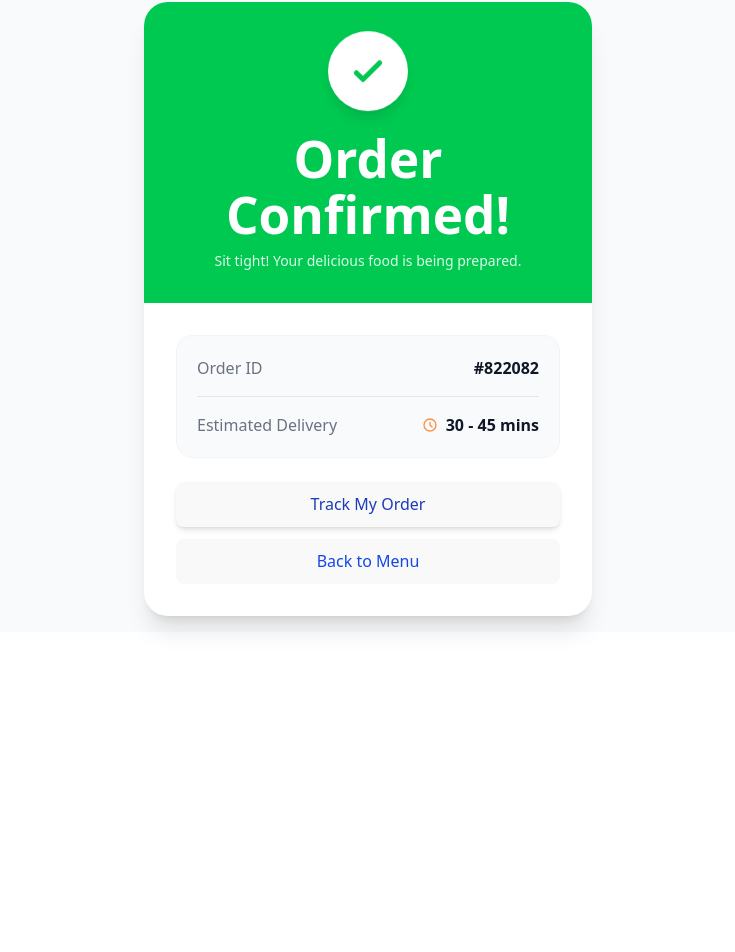
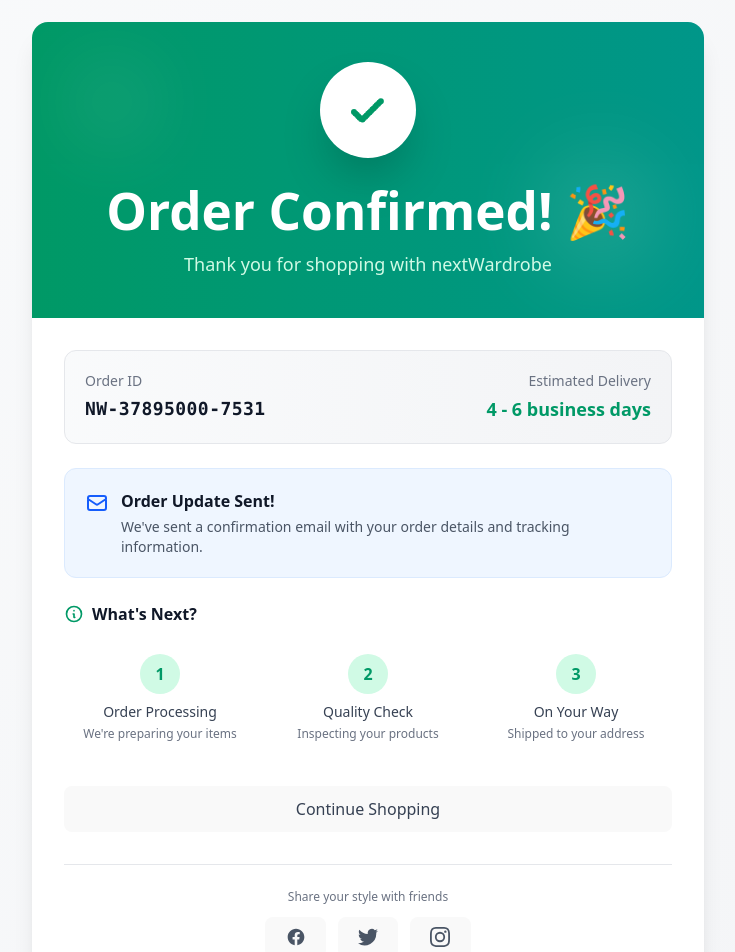
Before and after one commit to arnabadhikaryy/warecreft_frontend, a React (Vite) app: page /ordersuccess in a window 1280 px wide. Shown: the part 91-1043 px from the top of the page, without its empty margins (272-1007 px from the left). Before the commit the page ends 800 px from the top, so only its background shows below. Built offline with nearby package versions, Linux system fonts and the light colour scheme.

Commit message:
fix text colour

```diff
--- a/src/component/OrderSuccess.jsx
+++ b/src/component/OrderSuccess.jsx
@@ -1,73 +1,241 @@
-
-
-import React from 'react';
+import React, { useEffect, useState } from 'react';
 import { useNavigate } from 'react-router-dom';
-
+import { motion } from 'framer-motion';
+import Footer from './futer';
+import Navbar from './navbar';
 
 const OrderSuccess = () => {
   const navigate = useNavigate();
-  // In a real app, you would fetch these from your state management or API
-  const orderId = "#" + Math.floor(100000 + Math.random() * 900000);
-  const estimatedTime = "30 - 45 mins";
+  const [orderId, setOrderId] = useState("");
+  const [estimatedDays, setEstimatedDays] = useState("3 - 5");
+
+  useEffect(() => {
+    // Generate a more realistic order ID for clothing brand
+    const prefix = "NW";
+    const timestamp = Date.now().toString().slice(-8);
+    const random = Math.floor(1000 + Math.random() * 9000);
+    setOrderId(`${prefix}-${timestamp}-${random}`);
+
+    // Randomize estimated delivery days based on location simulation
+    const days = ["3 - 5", "4 - 6", "2 - 4", "5 - 7"];
+    const randomDays = days[Math.floor(Math.random() * days.length)];
+    setEstimatedDays(randomDays);
+  }, []);
 
   return (
-    <div className=" h-full w-screen bg-gray-50 flex items-center justify-center p-4 font-sans">
-      <div className="bg-white max-w-md w-full rounded-3xl shadow-xl overflow-hidden transform transition-all">
+    <div className="h-full w-screen bg-gradient-to-br from-gray-50 to-gray-100 flex flex-col">
+      <Navbar />
 
-        {/* Header Section with Confetti/Success Vibe */}
-        <div className="bg-green-500 p-8 text-center">
-          <div className="mx-auto w-20 h-20 bg-white rounded-full flex items-center justify-center mb-4 shadow-lg animate-bounce">
-            <svg
-              className="w-10 h-10 text-green-500"
+      <div className="flex-grow flex items-center justify-center px-4 py-12 sm:px-6 lg:px-8">
+        <motion.div
+          initial={{ opacity: 0, y: 20 }}
+          animate={{ opacity: 1, y: 0 }}
+          transition={{ duration: 0.5 }}
+          className="max-w-2xl w-full"
+        >
+          {/* Main Success Card */}
+          <div className="bg-white rounded-2xl shadow-xl overflow-hidden">
+
+            {/* Hero Section with Celebration Animation */}
+            <div className="relative bg-gradient-to-r from-emerald-600 to-teal-600 p-8 sm:p-10 text-center overflow-hidden">
+              {/* Decorative Elements */}
+              <div className="absolute top-0 left-0 w-full h-full opacity-10">
+                <div className="absolute top-10 left-10 w-20 h-20 bg-white rounded-full filter blur-2xl"></div>
+                <div className="absolute bottom-10 right-10 w-32 h-32 bg-white rounded-full filter blur-2xl"></div>
+              </div>
+
+              {/* Animated Checkmark */}
+              <motion.div
+                initial={{ scale: 0 }}
+                animate={{ scale: 1 }}
+                transition={{
+                  type: "spring",
+                  stiffness: 200,
+                  damping: 20,
+                  delay: 0.2
+                }}
+                className="mx-auto w-24 h-24 bg-white rounded-full flex items-center justify-center mb-6 shadow-2xl"
+              >
+                <motion.svg
+                  className="w-12 h-12 text-emerald-600"
                   fill="none"
                   stroke="currentColor"
                   viewBox="0 0 24 24"
+                  initial={{ pathLength: 0 }}
+                  animate={{ pathLength: 1 }}
+                  transition={{ duration: 0.5, delay: 0.4 }}
                 >
-              <path strokeLinecap="round" strokeLinejoin="round" strokeWidth="3" d="M5 13l4 4L19 7" />
-            </svg>
-          </div>
-          <h1 className="text-3xl font-bold text-white mb-2">Order Confirmed!</h1>
-          <p className="text-green-100 text-sm">
-            Sit tight! Your delicious food is being prepared.
-          </p>
+                  <motion.path
+                    strokeLinecap="round"
+                    strokeLinejoin="round"
+                    strokeWidth="3"
+                    d="M5 13l4 4L19 7"
+                    strokeDasharray="0 1"
+                    strokeDashoffset="0"
+                  />
+                </motion.svg>
+              </motion.div>
+
+              <motion.h1
+                initial={{ opacity: 0, y: 20 }}
+                animate={{ opacity: 1, y: 0 }}
+                transition={{ delay: 0.3 }}
+                className="text-3xl sm:text-4xl font-bold text-white mb-3"
+              >
+                Order Confirmed! 🎉
+              </motion.h1>
+
+              <motion.p
+                initial={{ opacity: 0 }}
+                animate={{ opacity: 1 }}
+                transition={{ delay: 0.5 }}
+                className="text-emerald-100 text-base sm:text-lg"
+              >
+                Thank you for shopping with nextWardrobe
+              </motion.p>
             </div>
 
             {/* Order Details Section */}
-        <div className="p-8">
-          <div className="bg-gray-50 rounded-2xl p-5 mb-6 border border-gray-100">
-            <div className="flex justify-between items-center mb-4 pb-4 border-b border-gray-200">
-              <span className="text-gray-500 font-medium">Order ID</span>
-              <span className="text-gray-900 font-bold">{orderId}</span>
+            <div className="p-6 sm:p-8">
+              {/* Order ID Card */}
+              <motion.div
+                initial={{ opacity: 0, x: -20 }}
+                animate={{ opacity: 1, x: 0 }}
+                transition={{ delay: 0.6 }}
+                className="bg-gradient-to-r from-gray-50 to-gray-100 rounded-xl p-5 mb-6 border border-gray-200"
+              >
+                <div className="flex flex-col sm:flex-row sm:justify-between sm:items-center gap-3">
+                  <div>
+                    <p className="text-gray-500 text-sm font-medium mb-1">Order ID</p>
+                    <p className="text-gray-900 font-mono font-bold text-lg tracking-wide">
+                      {orderId}
+                    </p>
                   </div>
-            <div className="flex justify-between items-center">
-              <span className="text-gray-500 font-medium">Estimated Delivery</span>
-              <span className="text-gray-900 font-bold flex items-center gap-2">
-                <svg className="w-4 h-4 text-orange-500 animate-pulse" fill="none" stroke="currentColor" viewBox="0 0 24 24">
-                  <path strokeLinecap="round" strokeLinejoin="round" strokeWidth="2" d="M12 8v4l3 3m6-3a9 9 0 11-18 0 9 9 0 0118 0z" />
+                  <div className="sm:text-right">
+                    <p className="text-gray-500 text-sm font-medium mb-1">Estimated Delivery</p>
+                    <p className="text-emerald-600 font-bold text-lg">
+                      {estimatedDays} business days
+                    </p>
+                  </div>
+                </div>
+              </motion.div>
+
+              {/* Delivery Info */}
+              <motion.div
+                initial={{ opacity: 0, x: -20 }}
+                animate={{ opacity: 1, x: 0 }}
+                transition={{ delay: 0.7 }}
+                className="bg-blue-50 rounded-xl p-5 mb-6 border border-blue-100"
+              >
+                <div className="flex items-start gap-3">
+                  <svg className="w-6 h-6 text-blue-600 flex-shrink-0 mt-0.5" fill="none" stroke="currentColor" viewBox="0 0 24 24">
+                    <path strokeLinecap="round" strokeLinejoin="round" strokeWidth="2" d="M3 8l7.89 5.26a2 2 0 002.22 0L21 8M5 19h14a2 2 0 002-2V7a2 2 0 00-2-2H5a2 2 0 00-2 2v10a2 2 0 002 2z" />
                   </svg>
-                {estimatedTime}
-              </span>
+                  <div>
+                    <p className="font-semibold text-gray-900 mb-1">Order Update Sent!</p>
+                    <p className="text-sm text-gray-600">
+                      We've sent a confirmation email with your order details and tracking information.
+                    </p>
+                  </div>
+                </div>
+              </motion.div>
+
+              {/* What's Next Section */}
+              <motion.div
+                initial={{ opacity: 0 }}
+                animate={{ opacity: 1 }}
+                transition={{ delay: 0.8 }}
+                className="mb-8"
+              >
+                <h3 className="font-bold text-gray-900 mb-4 flex items-center gap-2">
+                  <svg className="w-5 h-5 text-emerald-600" fill="none" stroke="currentColor" viewBox="0 0 24 24">
+                    <path strokeLinecap="round" strokeLinejoin="round" strokeWidth="2" d="M13 16h-1v-4h-1m1-4h.01M21 12a9 9 0 11-18 0 9 9 0 0118 0z" />
+                  </svg>
+                  What's Next?
+                </h3>
+                <div className="grid grid-cols-1 sm:grid-cols-3 gap-4">
+                  <div className="text-center p-3">
+                    <div className="w-10 h-10 bg-emerald-100 rounded-full flex items-center justify-center mx-auto mb-2">
+                      <span className="text-emerald-600 font-bold">1</span>
+                    </div>
+                    <p className="text-sm text-gray-700">Order Processing</p>
+                    <p className="text-xs text-gray-500 mt-1">We're preparing your items</p>
+                  </div>
+                  <div className="text-center p-3">
+                    <div className="w-10 h-10 bg-emerald-100 rounded-full flex items-center justify-center mx-auto mb-2">
+                      <span className="text-emerald-600 font-bold">2</span>
+                    </div>
+                    <p className="text-sm text-gray-700">Quality Check</p>
+                    <p className="text-xs text-gray-500 mt-1">Inspecting your products</p>
+                  </div>
+                  <div className="text-center p-3">
+                    <div className="w-10 h-10 bg-emerald-100 rounded-full flex items-center justify-center mx-auto mb-2">
+                      <span className="text-emerald-600 font-bold">3</span>
+                    </div>
+                    <p className="text-sm text-gray-700">On Your Way</p>
+                    <p className="text-xs text-gray-500 mt-1">Shipped to your address</p>
+                  </div>
+                </div>
+              </motion.div>
+
+              {/* Action Buttons */}
+              <motion.div
+                initial={{ opacity: 0, y: 20 }}
+                animate={{ opacity: 1, y: 0 }}
+                transition={{ delay: 0.9 }}
+                className="space-y-3"
+              >
+
+                <button
+                  onClick={() => navigate('/')}
+                  className="w-full bg-white hover:bg-gray-50 text-gray-700 font-semibold py-3 px-6 rounded-xl border-2 border-gray-200 transition-all duration-200 hover:border-emerald-300 hover:text-emerald-600"
+                >
+                  Continue Shopping
+                </button>
+              </motion.div>
+
+              {/* Social Share Section */}
+              <motion.div
+                initial={{ opacity: 0 }}
+                animate={{ opacity: 1 }}
+                transition={{ delay: 1 }}
+                className="mt-8 pt-6 border-t border-gray-200 text-center"
+              >
+                <p className="text-xs text-gray-500 mb-3">Share your style with friends</p>
+                <div className="flex justify-center gap-3">
+                  <button className="p-2 bg-gray-100 hover:bg-gray-200 rounded-full transition-colors">
+                    <svg className="w-5 h-5 text-gray-600" fill="currentColor" viewBox="0 0 24 24">
+                      <path d="M22 12c0-5.523-4.477-10-10-10S2 6.477 2 12c0 4.991 3.657 9.128 8.438 9.879v-6.987h-2.54V12h2.54V9.797c0-2.506 1.492-3.89 3.777-3.89 1.094 0 2.238.195 2.238.195v2.46h-1.26c-1.243 0-1.63.771-1.63 1.562V12h2.773l-.443 2.892h-2.33v6.988C18.343 21.128 22 16.991 22 12z"/>
+                    </svg>
+                  </button>
+                  <button className="p-2 bg-gray-100 hover:bg-gray-200 rounded-full transition-colors">
+                    <svg className="w-5 h-5 text-gray-600" fill="currentColor" viewBox="0 0 24 24">
+                      <path d="M23.953 4.57a10 10 0 01-2.825.775 4.958 4.958 0 002.163-2.723c-.951.555-2.005.959-3.127 1.184a4.92 4.92 0 00-8.384 4.482C7.69 8.095 4.067 6.13 1.64 3.162a4.822 4.822 0 00-.666 2.475c0 1.71.87 3.213 2.188 4.096a4.904 4.904 0 01-2.228-.616v.06a4.923 4.923 0 003.946 4.827 4.996 4.996 0 01-2.212.085 4.936 4.936 0 004.604 3.417 9.867 9.867 0 01-6.102 2.105c-.39 0-.779-.023-1.17-.067a13.995 13.995 0 0021.913-12.105c0-.21-.005-.424-.015-.636A10.024 10.024 0 0024 4.59z"/>
+                    </svg>
+                  </button>
+                  <button className="p-2 bg-gray-100 hover:bg-gray-200 rounded-full transition-colors">
+                    <svg className="w-5 h-5 text-gray-600" fill="currentColor" viewBox="0 0 24 24">
+                      <path d="M12 2.163c3.204 0 3.584.012 4.85.07 3.252.148 4.771 1.691 4.919 4.919.058 1.265.069 1.645.069 4.849 0 3.205-.012 3.584-.069 4.849-.149 3.225-1.664 4.771-4.919 4.919-1.266.058-1.644.07-4.85.07-3.204 0-3.584-.012-4.849-.07-3.26-.149-4.771-1.699-4.919-4.92-.058-1.265-.07-1.644-.07-4.849 0-3.204.013-3.583.07-4.849.149-3.227 1.664-4.771 4.919-4.919 1.266-.057 1.645-.069 4.849-.069zM12 0C8.741 0 8.333.014 7.053.072 2.695.272.273 2.689.073 7.052.014 8.333 0 8.741 0 12c0 3.259.014 3.668.072 4.948.2 4.358 2.618 6.78 6.98 6.98C8.333 23.986 8.741 24 12 24c3.259 0 3.668-.014 4.948-.072 4.354-.2 6.782-2.618 6.979-6.98.059-1.28.073-1.689.073-4.948 0-3.259-.014-3.667-.072-4.947-.196-4.354-2.617-6.78-6.979-6.98C15.668.014 15.259 0 12 0zm0 5.838a6.162 6.162 0 100 12.324 6.162 6.162 0 000-12.324zM12 16a4 4 0 110-8 4 4 0 010 8zm6.406-11.845a1.44 1.44 0 100 2.881 1.44 1.44 0 000-2.881z"/>
+                    </svg>
+                  </button>
+                </div>
+              </motion.div>
             </div>
           </div>
 
-          {/* Action Buttons */}
-          <div className="space-y-3">
-            <button
-              onClick={() => console.log('Redirecting to order tracking...')}
-              className="w-full bg-orange-500 hover:bg-orange-600 text-blue-800 font-bold py-4 rounded-xl transition-colors duration-200 shadow-md hover:shadow-lg"
+          {/* Brand Footer Note */}
+          <motion.p
+            initial={{ opacity: 0 }}
+            animate={{ opacity: 1 }}
+            transition={{ delay: 1.1 }}
+            className="text-center text-xs text-gray-400 mt-6"
           >
-              Track My Order
-            </button>
-            <button
-              onClick={() => navigate('/')}
-              className="w-full bg-white hover:bg-gray-50 text-blue-700 font-bold py-4 rounded-xl border-2 border-gray-200 transition-colors duration-200"
-            >
-              Back to Menu
-            </button>
-          </div>
+            © 2024 nextWardrobe | Style That Speaks Volumes
+          </motion.p>
+        </motion.div>
       </div>
 
-      </div>
+      <Footer />
     </div>
   );
 };
--- a/src/component/futer.jsx
+++ b/src/component/futer.jsx
@@ -9,7 +9,7 @@
 
           {/* About Section */}
           <div className="space-y-4">
-            <h3 className="text-lg font-bold">WearCraft</h3>
+            <h3 className="text-lg font-bold">NextWardrobe</h3>
             <p className="text-gray-300 text-sm">
               Delivering faction to your doorstep since 2026.
               Our mission is to connect faction lovers with the best quality.
@@ -31,7 +31,7 @@
                 <svg className="h-5 w-5 mr-2" fill="none" stroke="currentColor" viewBox="0 0 24 24">
                   <path strokeLinecap="round" strokeLinejoin="round" strokeWidth="2" d="M3 5a2 2 0 012-2h3.28a1 1 0 01.948.684l1.498 4.493a1 1 0 01-.502 1.21l-2.257 1.13a11.042 11.042 0 005.516 5.516l1.13-2.257a1 1 0 011.21-.502l4.493 1.498a1 1 0 01.684.949V19a2 2 0 01-2 2h-1C9.716 21 3 14.284 3 6V5z" />
                 </svg>
-                +91 7365075168
+                +91 7501294656
               </li>
               <li className="flex items-center">
                 <svg className="h-5 w-5 mr-2" fill="none" stroke="currentColor" viewBox="0 0 24 24">
```
Also changed, not shown: src/component/product.jsx (+7 -7 lines). Lines whose indentation alone changed are shown as unchanged.
